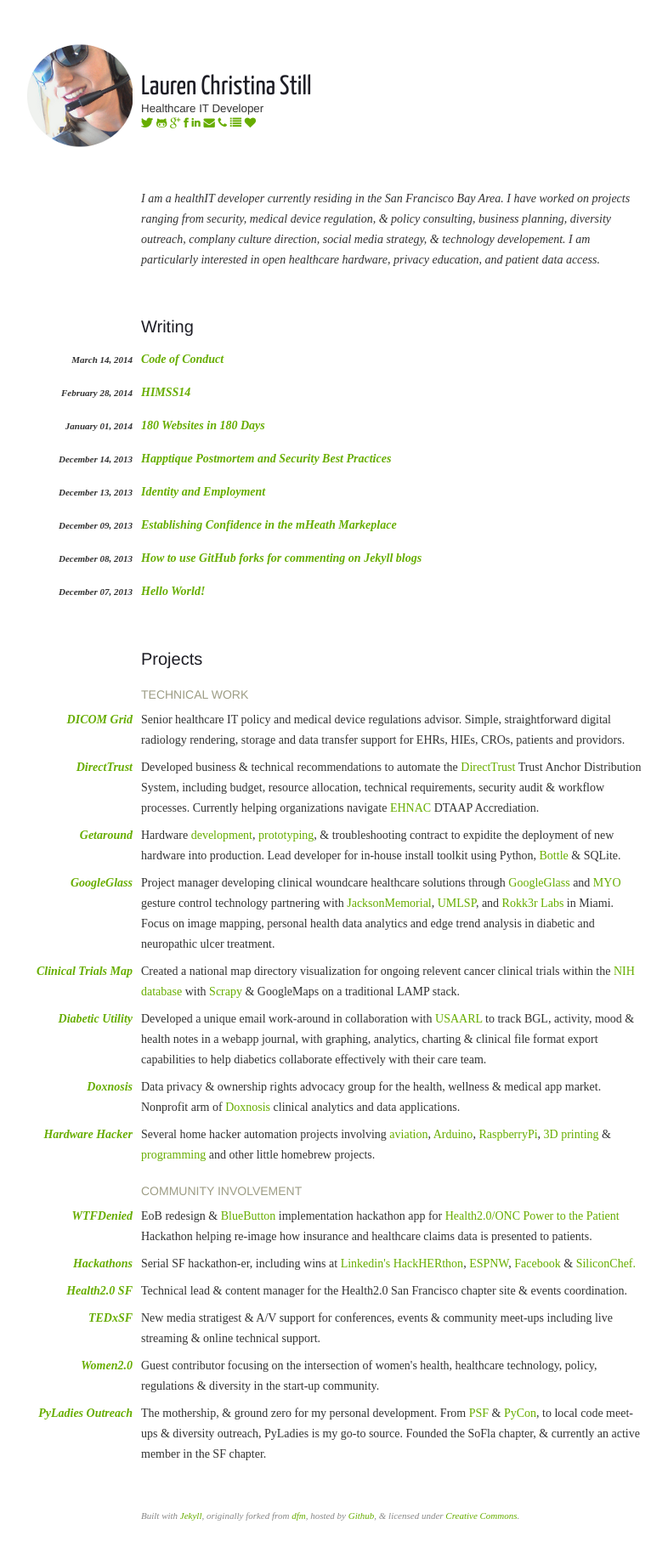
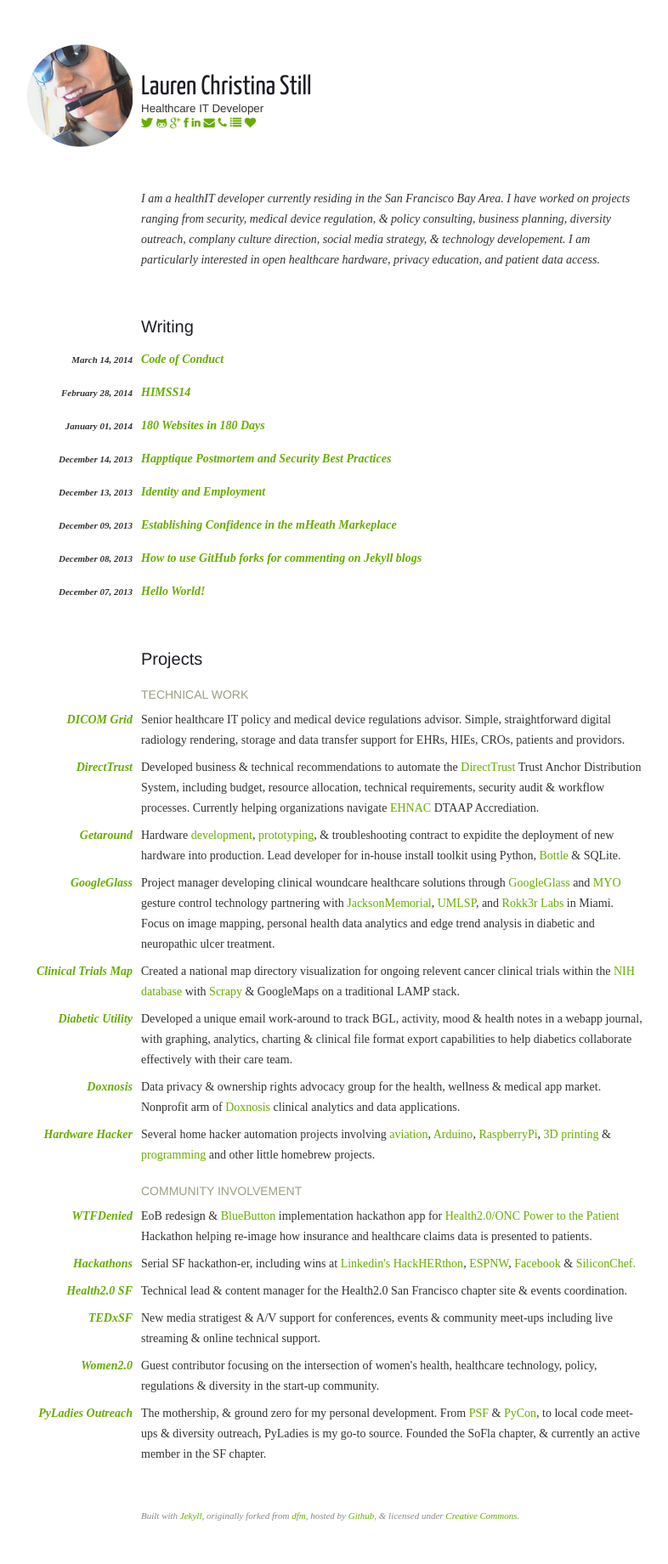
Before and after one commit to laurenstill/laurenstill.github.io, a Jekyll site: the page built from index.html, in a window 1280 px wide. Shown: the whole page at 85% size, without its empty margins (279-1065 px from the left). Built offline with Jekyll 4.4.1, drawn with Linux system fonts in a browser that asks for light colours.

Commit message:
Update index.html

```diff
--- a/_layouts/index.html
+++ b/_layouts/index.html
@@ -81,7 +81,7 @@
                     <a href="/media/diabetes-presentation.pdf">Diabetic Utility</a>
                 </span>
                 <span class="project-desc">
-                    Developed a unique email work-around in collaboration with <a href="http://www.usaarl.army.mil/">USAARL</a> to track BGL, activity, mood &amp; health notes in a webapp journal, with graphing, analytics, charting &amp; clinical file format export capabilities to help diabetics collaborate effectively with their care team.
+                    Developed a unique email work-around <!-- in collaboration with <a href="http://www.usaarl.army.mil/">USAARL</a> --> to track BGL, activity, mood &amp; health notes in a webapp journal, with graphing, analytics, charting &amp; clinical file format export capabilities to help diabetics collaborate effectively with their care team.
                 </span>
             </li>
              <li class="project">
```
